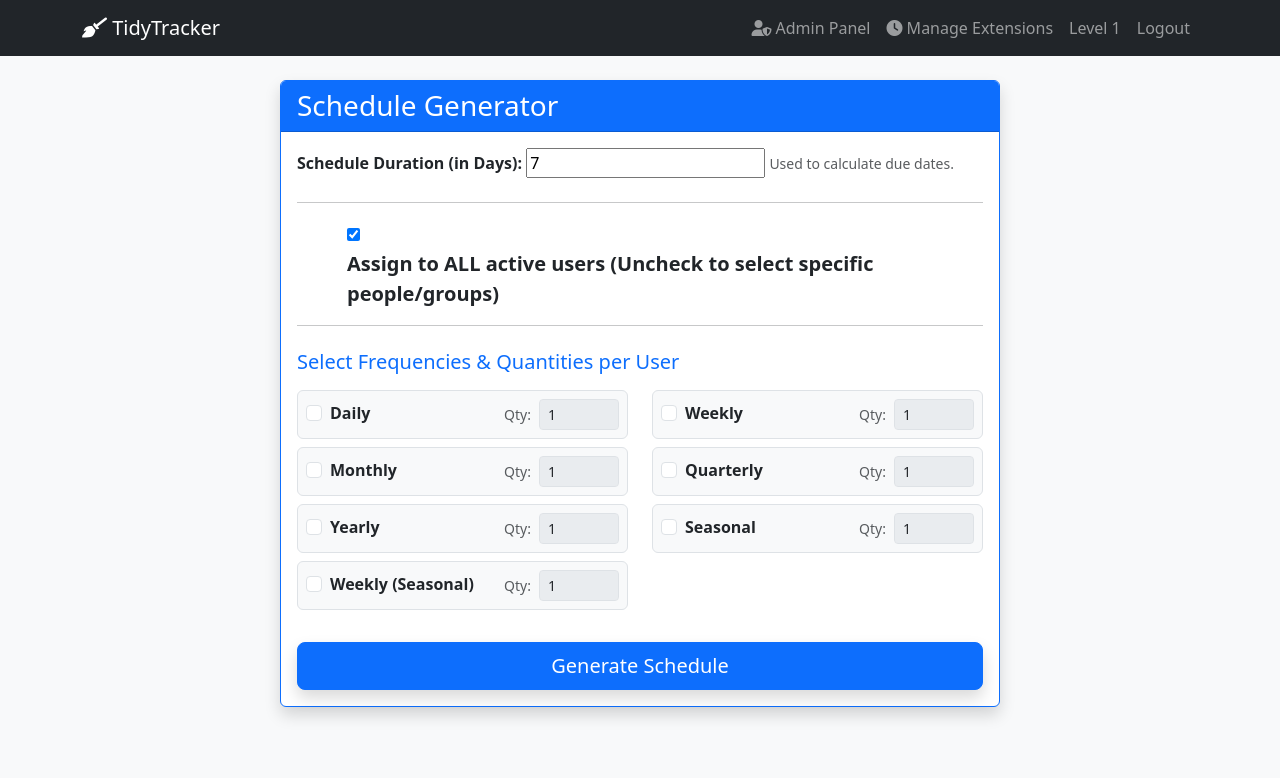
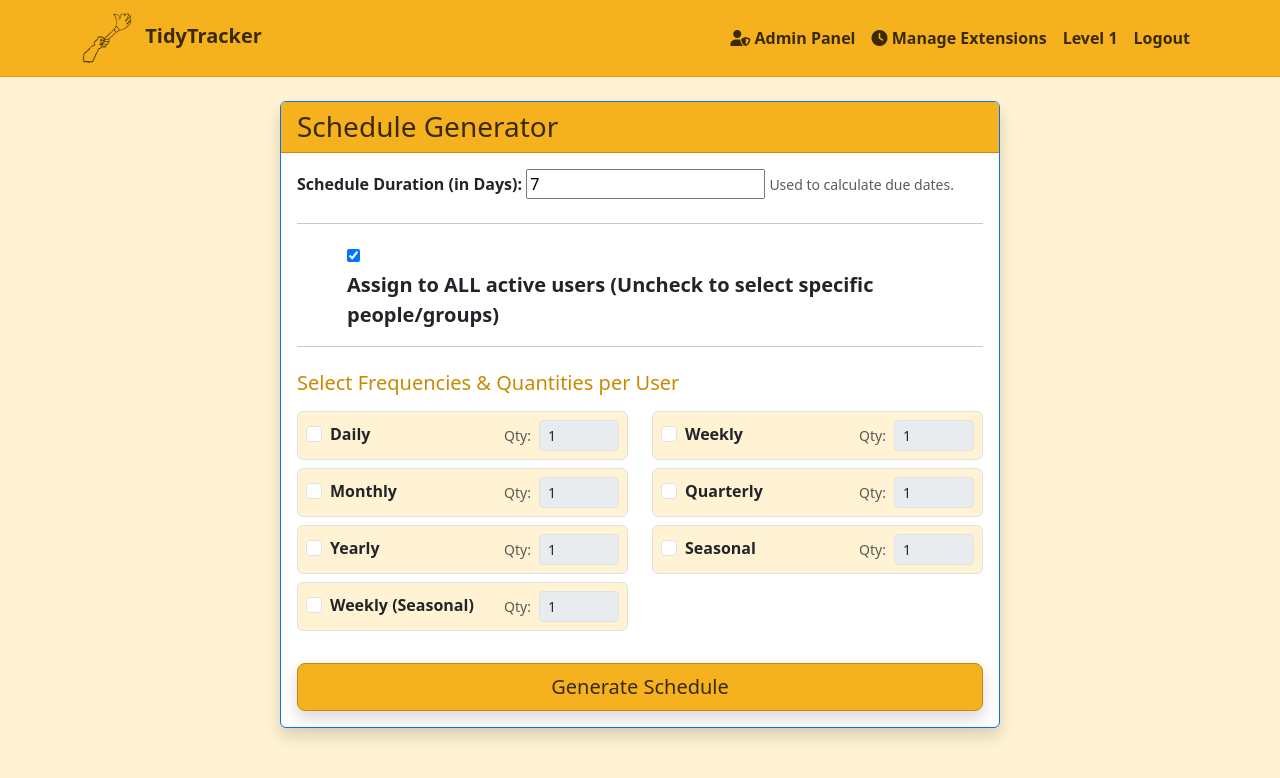
Before and after one commit to Mitchell7685/SDEV-265-Group-3, a Django app: page /generate-schedule/ in a window 1280 px wide. Shown: the top 778 px of the page. Run offline with Django 5.2, Linux system fonts and the light colour scheme; the visitor is signed in with stand-in values (Sample User, id 1); data comes from the database, SQL or seed files in the repository.

Commit message:
edited colors and branding, first pass

```diff
--- a/main/templates/layout.html
+++ b/main/templates/layout.html
@@ -1,3 +1,4 @@
+{% load static %}
 <!DOCTYPE html>
 <html lang="en">
 <head>
@@ -6,13 +7,96 @@
     <title>{% block title %}TidyTracker{% endblock %}</title>
     <link href="https://cdn.jsdelivr.net/npm/bootstrap@5.3.0/dist/css/bootstrap.min.css" rel="stylesheet">
     <link rel="stylesheet" href="https://cdnjs.cloudflare.com/ajax/libs/font-awesome/6.0.0/css/all.min.css">
+    <style>
+        :root {
+            --tt-primary: #f6b11e;
+            --tt-primary-dark: #c98a00;
+            --tt-bg: #fff7e6;
+            --tt-surface: #fff3d3;
+            --tt-text: #3a2a00;
+        }
+
+        body {
+            background-color: var(--tt-bg) !important;
+            color: var(--tt-text);
+        }
+
+        .navbar {
+            background-color: var(--tt-primary) !important;
+            border-bottom: 1px solid #e2a00f;
+        }
+
+        .navbar .navbar-brand,
+        .navbar .nav-link,
+        .navbar .btn.nav-link {
+            color: var(--tt-text) !important;
+            font-weight: 600;
+        }
+
+        .navbar .nav-link:hover,
+        .navbar .btn.nav-link:hover {
+            color: #6b4a00 !important;
+        }
+
+        .bg-primary,
+        .btn-primary {
+            background-color: var(--tt-primary) !important;
+            border-color: var(--tt-primary-dark) !important;
+            color: var(--tt-text) !important;
+        }
+
+        .btn-primary:hover,
+        .btn-primary:focus {
+            background-color: #e6a113 !important;
+            border-color: var(--tt-primary-dark) !important;
+            color: var(--tt-text) !important;
+        }
+
+        .btn-outline-primary {
+            color: var(--tt-primary-dark) !important;
+            border-color: var(--tt-primary-dark) !important;
+        }
+
+        .btn-outline-primary:hover,
+        .btn-outline-primary:focus {
+            background-color: var(--tt-primary) !important;
+            border-color: var(--tt-primary-dark) !important;
+            color: var(--tt-text) !important;
+        }
+
+        .text-primary {
+            color: var(--tt-primary-dark) !important;
+        }
+
+        .bg-light,
+        .table-light {
+            background-color: var(--tt-surface) !important;
+        }
+
+        .card,
+        .list-group-item {
+            border-color: #f0d189;
+        }
+
+        .card-header {
+            border-bottom-color: #f0d189;
+        }
+
+        a {
+            color: #a26e00;
+        }
+
+        a:hover {
+            color: #7e5500;
+        }
+    </style>
 </head>
 <body class="bg-light">
 
-    <nav class="navbar navbar-expand-lg navbar-dark bg-dark mb-4">
+    <nav class="navbar navbar-expand-lg navbar-light mb-4">
         <div class="container">
             <a class="navbar-brand" href="{% url 'home' %}">
-                <i class="fas fa-broom"></i> TidyTracker
+                <img src="{% static 'images/TidyTracker_2.png' %}" alt="TidyTracker Logo" style="height: 50px; margin-right: 8px;"> TidyTracker
             </a>
 
             <button class="navbar-toggler" type="button" data-bs-toggle="collapse" data-bs-target="#navbarNav">
```
Also changed, not shown: main/static/images/TidyTracker_2.png (added), static/images/TidyTracker_2.png (added).
